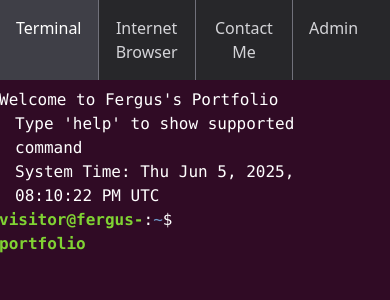
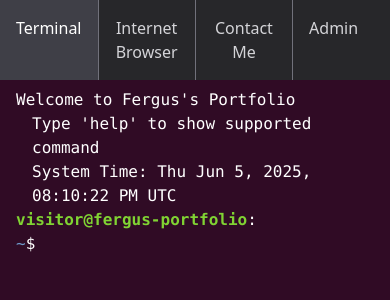
Before and after one commit to Fergus-Lai/portfolio-frontend, a React (Vite) app: page / in a window 390 px wide. Shown: the top 300 px of the page. Built offline with nearby package versions, Linux system fonts and the light colour scheme.

Commit message:
Responsive design for Command Line

```diff
--- a/src/component/terminal/CommandLine.tsx
+++ b/src/component/terminal/CommandLine.tsx
@@ -29,9 +29,14 @@ export default function CommandLine({
   }, [commandHistoryIndex, commands, disabled]);
 
   return (
-    <div className="flex flex-row px-4 font-mono w-full">
-      <p className="font-bold text-terminal-green">visitor@fergus-portfolio</p>
+    <div className="flex flex-col md:flex-row px-4 font-mono w-full">
+      <div className="flex flex-row">
+        <p className="font-bold text-terminal-green">
+          visitor@fergus-portfolio
+        </p>
         <p className="text-white">:</p>
+      </div>
+      <div className="flex flex-row">
         <p className="text-terminal-blue">{command.path}</p>
         <p className="text-white pr-2">$</p>
         <input
@@ -60,5 +65,6 @@ export default function CommandLine({
           }}
         />
       </div>
+    </div>
   );
 }
```
Lines whose indentation alone changed are shown as unchanged.
